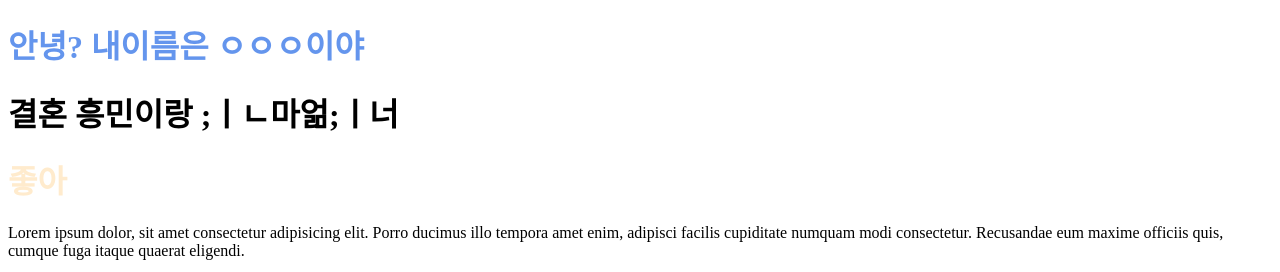
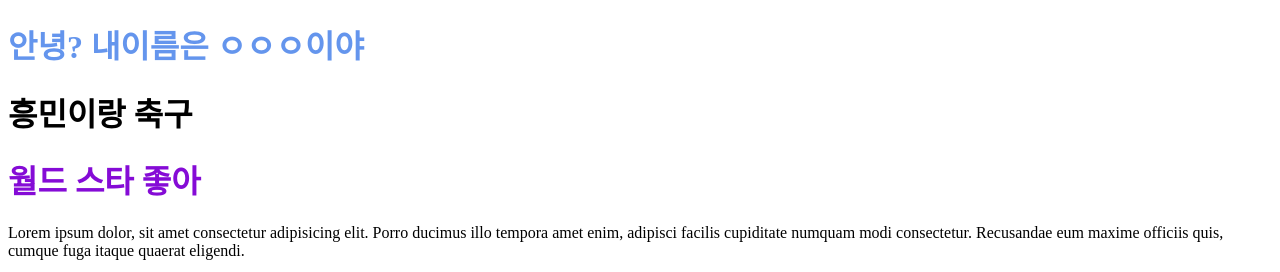
Before and after one commit to ddundun/study, a plain HTML site: page 01_starthtml.html in a window 1280 px wide. Shown: the top 272 px of the page. Drawn offline with Linux system fonts and the light colour scheme.

Commit message:
Update 01_starthtml.html

```diff
--- a/01_starthtml.html
+++ b/01_starthtml.html
@@ -12,8 +12,8 @@
     <!-- 주석단축키는 ctrl + / -->
     <!--저장 ctrl + s  -->
     <h1 style="color:cornflowerblue">안녕? 내이름은 ㅇㅇㅇ이야 </h1>
-    <h1>결혼 흥민이랑 ;ㅣㄴ마얾;ㅣ너</h1>
-    <h1 style="color:blanchedalmond">좋아</h1>
+    <h1>흥민이랑 축구</h1>
+    <h1 style="color:rgb(133, 11, 214)">월드 스타 좋아</h1>
 
     <p>Lorem ipsum dolor, sit amet consectetur adipisicing elit. Porro ducimus illo tempora amet enim, adipisci facilis
         cupiditate numquam modi consectetur. Recusandae eum maxime officiis quis, cumque fuga itaque quaerat eligendi.
```
